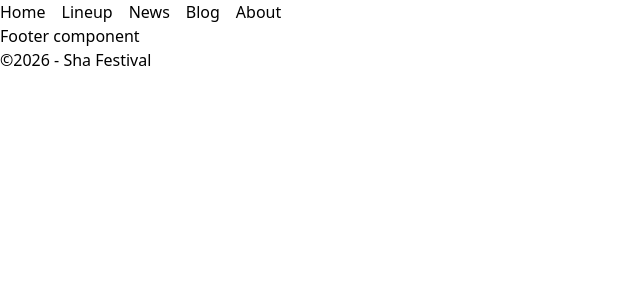
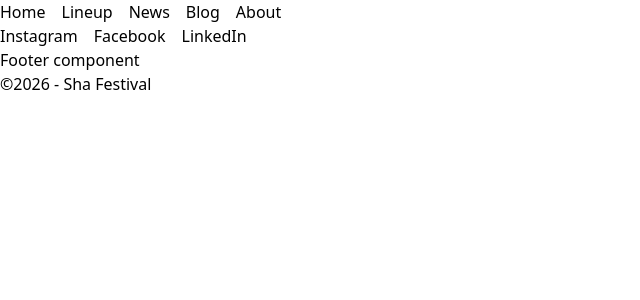
Before and after one commit to stakic-igor/sha-fest-fe, a Nuxt app: page /news/1 in a window 1280 px wide. Shown: the top 300 px of the page, without its empty margins (0-640 px from the left). Built offline with nearby package versions, Linux system fonts and the light colour scheme; no server answers.

Commit message:
add basic social network komponent

```diff
--- a/components/Navigation/Navigation.vue
+++ b/components/Navigation/Navigation.vue
@@ -1,4 +1,6 @@
 <script lang="ts" setup>
+import { S } from 'vue-router/dist/router-CWoNjPRp.mjs';
+
 
 </script>
 <template>
@@ -10,5 +12,6 @@
             <li class="hover:underline"><NuxtLink to="/blog">Blog</NuxtLink></li>
             <li class="hover:underline"><NuxtLink to="/about">About</NuxtLink></li>
         </ul>
+        <SocialNetwork />
     </nav>
 </template>
--- /dev/null
+++ b/components/SocialNetwork/SocialNetwork.vue
@@ -0,0 +1,34 @@
+<script lang="ts" setup>
+import type { SocialNetwork } from '~/types/social-networks';
+
+const socialNetworks: SocialNetwork[] = [
+    {
+        id: 1,
+        name: 'Instagram',
+        url: 'https://www.instagram.com/shafest/?hl=en',
+    },
+    {
+        id: 2,
+        name: 'Facebook',
+        url: 'https://www.facebook.com/ShaFestival/',
+    },
+    {
+        id: 3,
+        name: 'LinkedIn',
+        url: 'https://ba.linkedin.com/company/%C5%A1a-fest',
+    },
+];
+
+</script>
+
+<template>
+    <a
+        v-for="network in socialNetworks"
+        :key="network.id"
+        :href="network.url"
+        :title="network.name" rel="noopener noreferrer" target="_blank"
+        class="mr-4"
+        >
+        {{ network.name }}
+    </a>
+</template>
--- /dev/null
+++ b/types/social-networks.ts
@@ -0,0 +1,5 @@
+export interface SocialNetwork {
+    id: number;
+    name: string;
+    url: string;
+}
```
